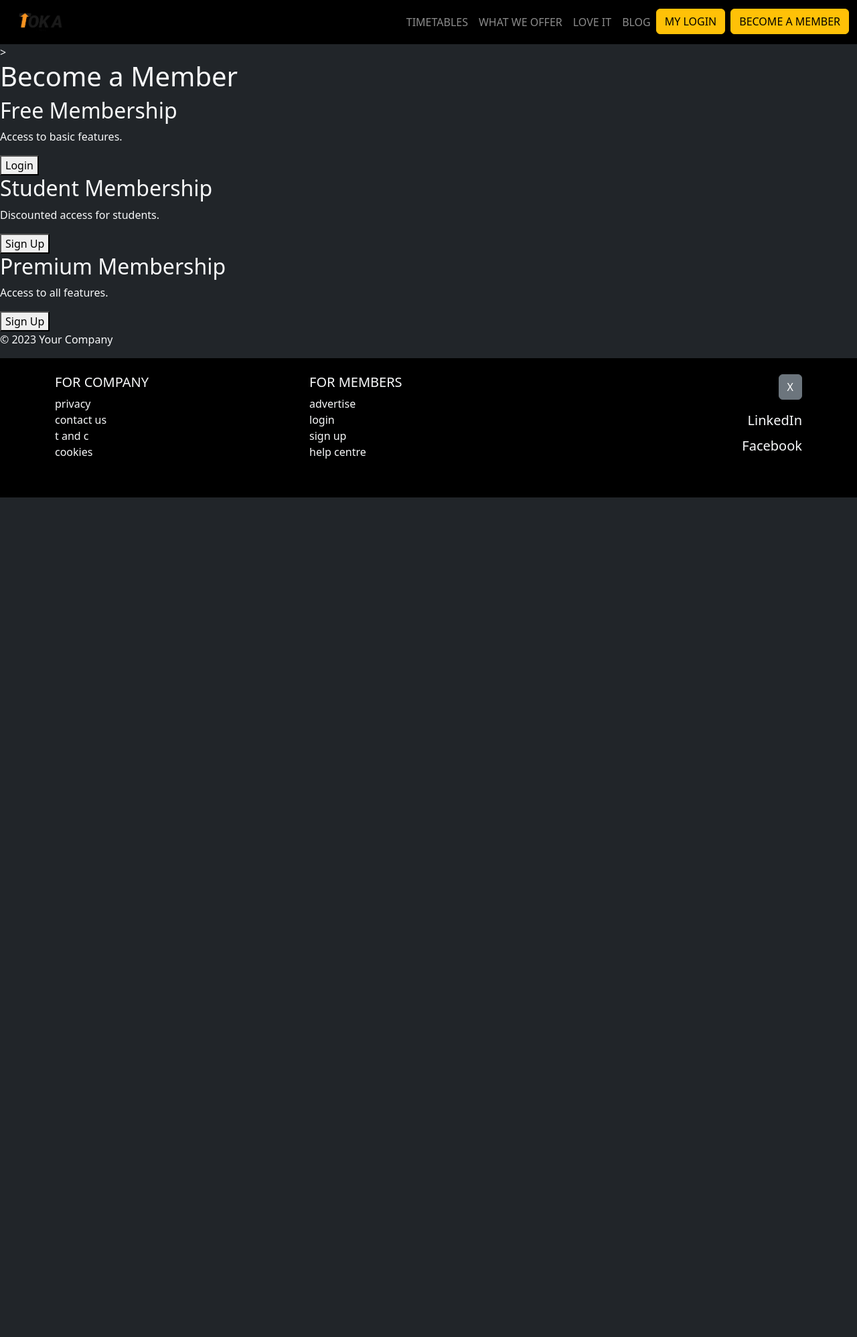
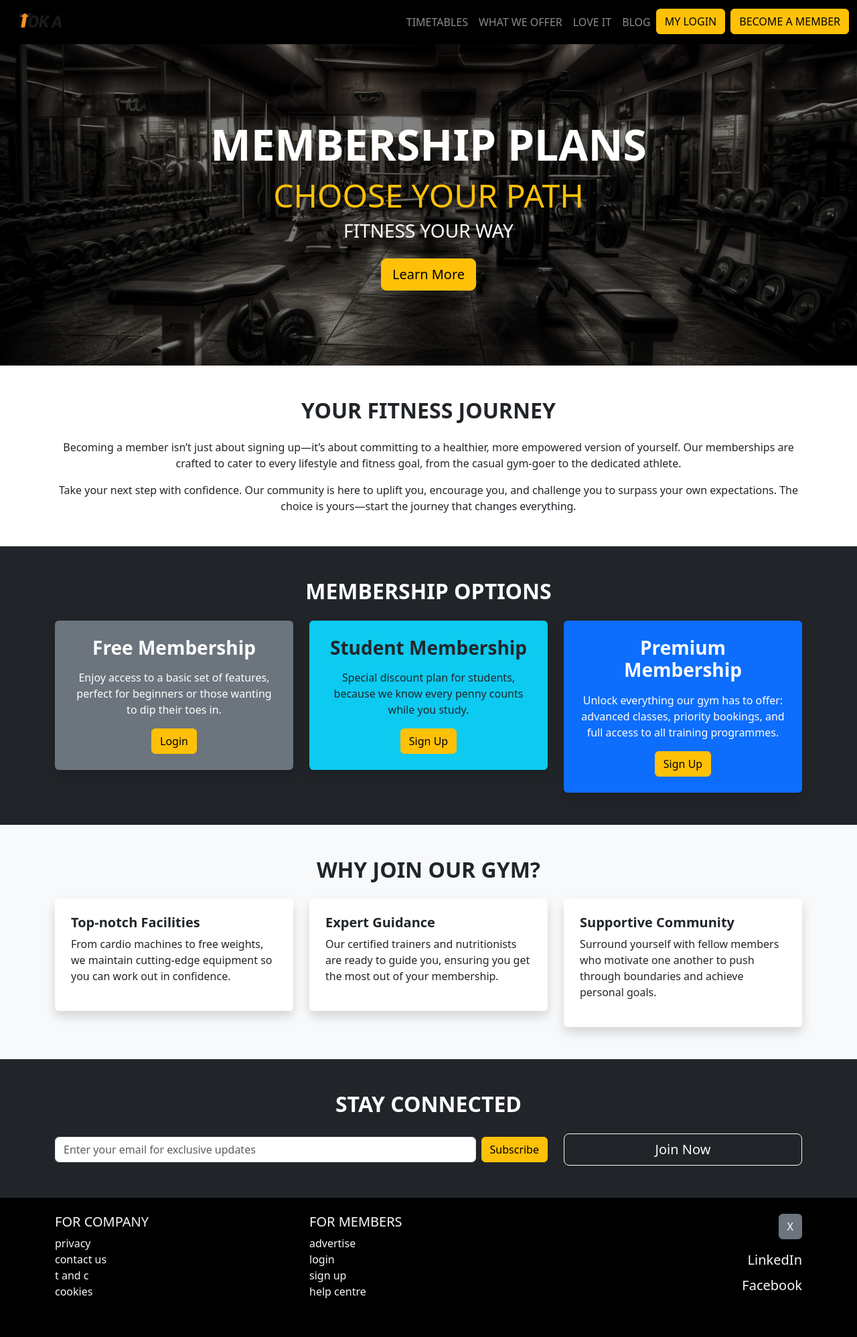
Before and after one commit to b0ssbota/toka3, a Django app: page /membership/ in a window 1280 px wide. Shown: the whole page at 67% size. Before the commit the page ends 743 px from the top, so only its background shows below. Run offline with Django 5.2, Linux system fonts and the light colour scheme.

Commit message:
memberpage visual

```diff
--- a/toka/toka/templates/member.html
+++ b/toka/toka/templates/member.html
@@ -1,40 +1,144 @@
 {% extends 'base.html' %}
 {% load static %}
+
 {% block content %}
-<!DOCTYPE html>
-<html lang="en">
-<head>
-    <meta charset="UTF-8">
-    <meta name="viewport" content="width=device-width, initial-scale=1.0">
-    <title>Membership Options</title>
-    <link rel="stylesheet" href="{% static 'css/style.css' %}">>
-</head>
-<body>
-    <header>
-        <h1>Become a Member</h1>
-    </header>
-    <main>
-        <section class="membership-options">
-            <div class="option">
-                <h2>Free Membership</h2>
-                <p>Access to basic features.</p>
-                <button onclick="window.location.href='/login'">Login</button>
+<!-- Hero Section -->
+<section class="position-relative text-white"
+    style="background: url('{% static 'imgs/gym.jpg' %}') center/cover no-repeat; min-height: 60vh;">
+    <div class="d-flex flex-column align-items-center justify-content-center text-center"
+         style="min-height: 60vh; background-color: rgba(0,0,0,0.5);">
+        <h1 class="display-3 fw-bold mt-5">MEMBERSHIP PLANS</h1>
+        <h2 class="display-5 text-warning">CHOOSE YOUR PATH</h2>
+        <h3 class="mb-4">FITNESS YOUR WAY</h3>
+        <a href="#" class="btn btn-warning btn-lg mb-5">Learn More</a>
+    </div>
+</section>
+
+<!-- Intro/Motivation Section -->
+<section class="py-5 bg-white text-dark text-center">
+    <div class="container">
+        <h2 class="fw-bold mb-4">YOUR FITNESS JOURNEY</h2>
+        <p>
+            Becoming a member isn’t just about signing up—it’s about committing
+            to a healthier, more empowered version of yourself. Our memberships
+            are crafted to cater to every lifestyle and fitness goal,
+            from the casual gym-goer to the dedicated athlete.
+        </p>
+        <p class="mb-0">
+            Take your next step with confidence. Our community is here to
+            uplift you, encourage you, and challenge you to surpass your own
+            expectations. The choice is yours—start the journey that changes everything.
+        </p>
+    </div>
+</section>
+
+<!-- Membership Options -->
+<section class="py-5 bg-dark text-white">
+    <div class="container">
+        <h2 class="fw-bold mb-4 text-center">MEMBERSHIP OPTIONS</h2>
+        <div class="row g-4 justify-content-center">
+
+            <!-- Free Membership -->
+            <div class="col-md-4">
+                <div class="p-4 bg-secondary text-center rounded shadow">
+                    <h3 class="fw-bold">Free Membership</h3>
+                    <p class="mt-3">
+                        Enjoy access to a basic set of features,
+                        perfect for beginners or those wanting to dip their toes in.
+                    </p>
+                    <button class="btn btn-warning" onclick="window.location.href='/login'">Login</button>
+                </div>
             </div>
-            <div class="option">
-                <h2>Student Membership</h2>
-                <p>Discounted access for students.</p>
-                <button onclick="window.location.href='/register?type=student'">Sign Up</button>
+
+            <!-- Student Membership -->
+            <div class="col-md-4">
+                <div class="p-4 bg-info text-center rounded shadow text-dark">
+                    <h3 class="fw-bold">Student Membership</h3>
+                    <p class="mt-3">
+                        Special discount plan for students,
+                        because we know every penny counts while you study.
+                    </p>
+                    <button class="btn btn-warning" onclick="window.location.href='/register?type=student'">Sign Up</button>
+                </div>
             </div>
-            <div class="option">
-                <h2>Premium Membership</h2>
-                <p>Access to all features.</p>
-                <button onclick="window.location.href='/register?type=premium'">Sign Up</button>
+
+            <!-- Premium Membership -->
+            <div class="col-md-4">
+                <div class="p-4 bg-primary text-center rounded shadow">
+                    <h3 class="fw-bold">Premium Membership</h3>
+                    <p class="mt-3">
+                        Unlock everything our gym has to offer:
+                        advanced classes, priority bookings,
+                        and full access to all training programmes.
+                    </p>
+                    <button class="btn btn-warning" onclick="window.location.href='/register?type=premium'">Sign Up</button>
+                </div>
             </div>
-        </section>
-    </main>
-    <footer>
-        <p>&copy; 2023 Your Company</p>
-    </footer>
-</body>
-</html>
+
+        </div>
+    </div>
+</section>
+
+<!-- Why Join/Features Section -->
+<section class="py-5 bg-light text-dark">
+    <div class="container">
+        <h2 class="fw-bold mb-4 text-center">WHY JOIN OUR GYM?</h2>
+        <div class="row g-4">
+            <div class="col-md-4">
+                <div class="p-4 bg-white rounded shadow">
+                    <h5 class="fw-bold">Top-notch Facilities</h5>
+                    <p>
+                        From cardio machines to free weights, we maintain
+                        cutting-edge equipment so you can work out in confidence.
+                    </p>
+                </div>
+            </div>
+            <div class="col-md-4">
+                <div class="p-4 bg-white rounded shadow">
+                    <h5 class="fw-bold">Expert Guidance</h5>
+                    <p>
+                        Our certified trainers and nutritionists are ready
+                        to guide you, ensuring you get the most
+                        out of your membership.
+                    </p>
+                </div>
+            </div>
+            <div class="col-md-4">
+                <div class="p-4 bg-white rounded shadow">
+                    <h5 class="fw-bold">Supportive Community</h5>
+                    <p>
+                        Surround yourself with fellow members who
+                        motivate one another to push through boundaries
+                        and achieve personal goals.
+                    </p>
+                </div>
+            </div>
+        </div>
+    </div>
+</section>
+
+<!-- Subscription and Call to Action -->
+<section class="py-5 bg-dark text-white">
+    <div class="container">
+        <h2 class="fw-bold mb-4 text-center">STAY CONNECTED</h2>
+        <div class="row align-items-center">
+            <!-- Subscribe Form -->
+            <div class="col-md-8">
+                <form class="d-flex mb-4 mb-md-0">
+                    <input
+                        type="email"
+                        class="form-control me-2"
+                        placeholder="Enter your email for exclusive updates"
+                        required
+                    >
+                    <button class="btn btn-warning" type="submit">Subscribe</button>
+                </form>
+            </div>
+            <!-- Join Now Button -->
+            <div class="col-md-4 text-center">
+                <a href="/register" class="btn btn-outline-light btn-lg w-100">Join Now</a>
+            </div>
+        </div>
+    </div>
+</section>
 {% endblock content %}
```
